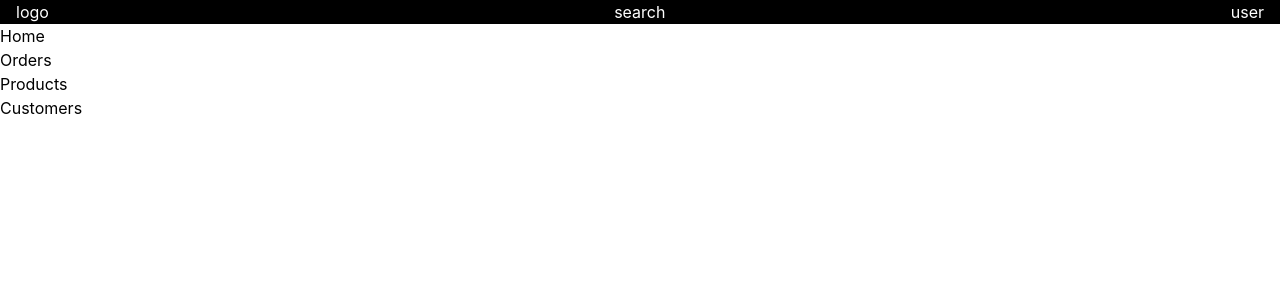
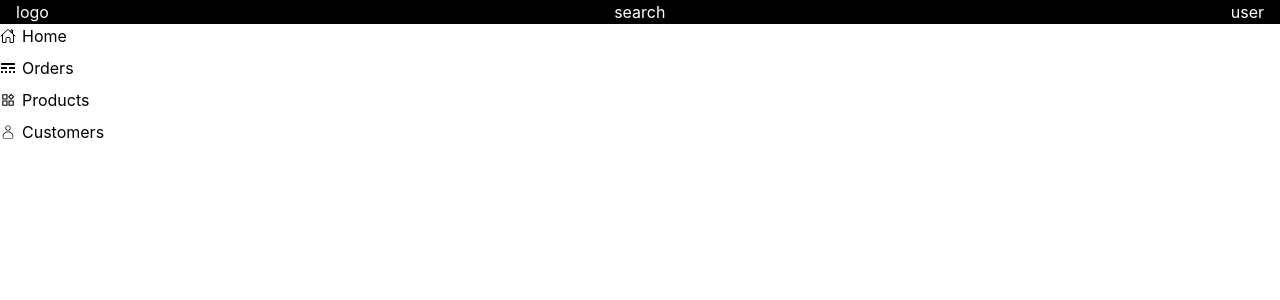
Before and after one commit to devntshangase/physical_ecom_dash, a React (Vite) app: page / in a window 1280 px wide. Shown: the top 300 px of the page. Built offline with nearby package versions, Linux system fonts and the light colour scheme.

Commit message:
Sidebar wor

```diff
--- a/package.json
+++ b/package.json
@@ -13,6 +13,7 @@
     "@tailwindcss/vite": "^4.3.4",
     "react": "^19.3.1",
     "react-dom": "^19.3.1",
+    "react-icons": "^5.7.0",
     "tailwindcss": "^4.3.4"
   },
   "devDependencies": {
--- a/src/components/SIdebar.tsx
+++ b/src/components/SIdebar.tsx
@@ -1,22 +1,26 @@
 import React from 'react'
+import { IoHomeOutline } from "react-icons/io5";
+import { BsBorderStyle } from "react-icons/bs";
+import { AiOutlineProduct } from "react-icons/ai";
+import { CiUser } from "react-icons/ci";
 
 function SIdebar() {
   return (
-    <div className=''>
-        <div className="">
-            Home
+    <div className='flex flex-col gap-2'>
+        <div className="flex items-center gap-1.5">
+            <span><IoHomeOutline /></span>Home
         </div>
 
-        <div className="">
-            Orders
+        <div className="flex items-center gap-1.5">
+           <span><BsBorderStyle /></span> Orders
         </div>
 
-        <div className="">
-            Products
+        <div className="flex items-center gap-1.5">
+            <span><AiOutlineProduct /></span>Products
         </div>
 
-        <div className="">
-            Customers
+        <div className="flex items-center gap-1.5">
+            <span><CiUser /></span>Customers
         </div>
     </div>
   )
```
Also changed, not shown: 1 other file (tests, documents, lock files or other folders).
